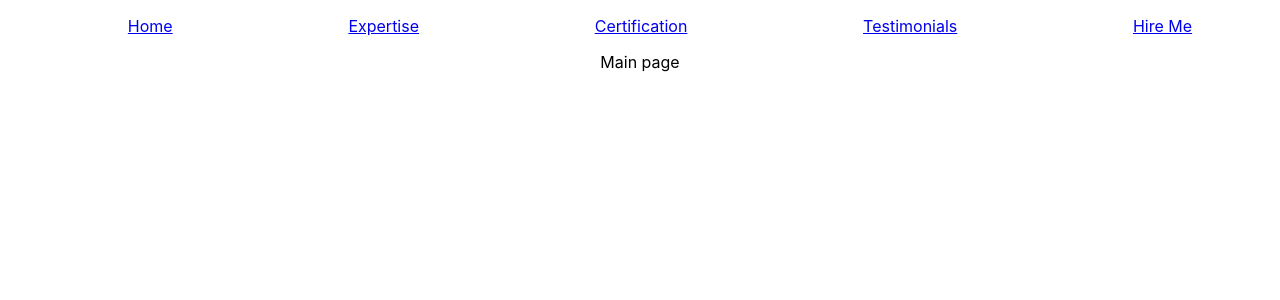
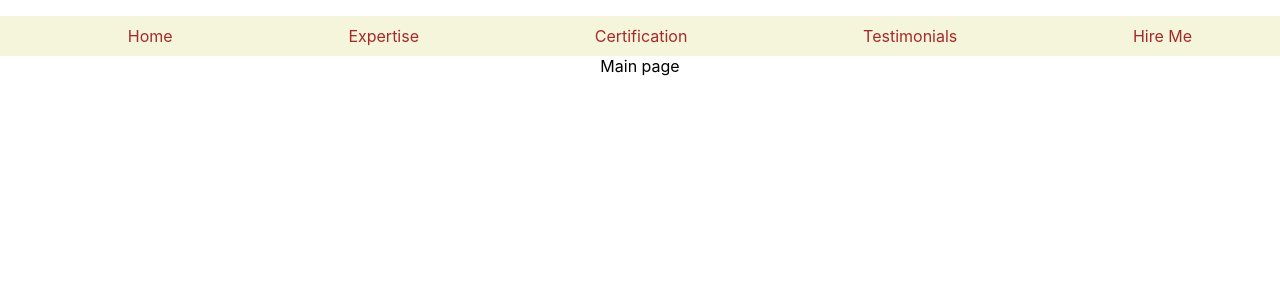
Before and after one commit to feditech/portfolio, a React (Create React App) app: page / in a window 1280 px wide. Shown: the top 300 px of the page. Built offline with nearby package versions, Linux system fonts and the light colour scheme.

Commit message:
header styling done

```diff
--- a/src/components/Header/css/style.css
+++ b/src/components/Header/css/style.css
@@ -1,6 +1,22 @@
+body{
+    margin: 0;
+    padding: 0;
+}
+.header{
+    background-color: beige;
+    height: 40px;
+    color: white;
+}
 .navbar{
     list-style-type: none;
     display: flex;
     justify-content: space-around;
     flex-wrap: wrap;
 }
+.navbar li{
+    margin: 10px;
+}
+.navbar a{
+    color: brown;
+    text-decoration: none;
+}
--- a/src/components/Header/index.js
+++ b/src/components/Header/index.js
@@ -2,7 +2,7 @@ import { Link } from 'react-router-dom';
 import './css/style.css'
 function Header() {
     return (
-        <div>
+        <div className="header">
             <ul className="navbar">
 
                 <li><Link to="/">Home</Link></li>
--- a/src/config/router.js
+++ b/src/config/router.js
@@ -8,7 +8,7 @@ function AppRouter() {
             <Route exact path="/" component={Home} />
             <Route exact path="/expertise" component={Expertise} />
             <Route exact path="/certification"  component={Certification}  />
-            <Route exact path="/testimonial"  component={Testinomial} />
+            <Route exact path="/testinomial"  component={Testinomial} />
             <Route exact path="/hireme" component={Hireme} />
         </Router>
     )
--- a/src/containers/hireme/index.js
+++ b/src/containers/hireme/index.js
@@ -1,7 +1,10 @@
+import {Header } from '../../components'
+
 function Hireme(){
 
     return(
         <div>
+            <Header />
             Hire me
         </div>
     )
--- a/src/containers/home/index.js
+++ b/src/containers/home/index.js
@@ -1,4 +1,4 @@
-import {Header , Input} from '../../components'
+import {Header } from '../../components'
 function Home(){
     return(
         <div>
--- a/src/containers/testinomial/index.js
+++ b/src/containers/testinomial/index.js
@@ -1,8 +1,11 @@
+import {Header } from '../../components'
+
+
 function Testinomial(){
-
     return(
         <div>
-            testinomial
+            <Header />
+            testinomial dddd
         </div>
     )
 }
```
